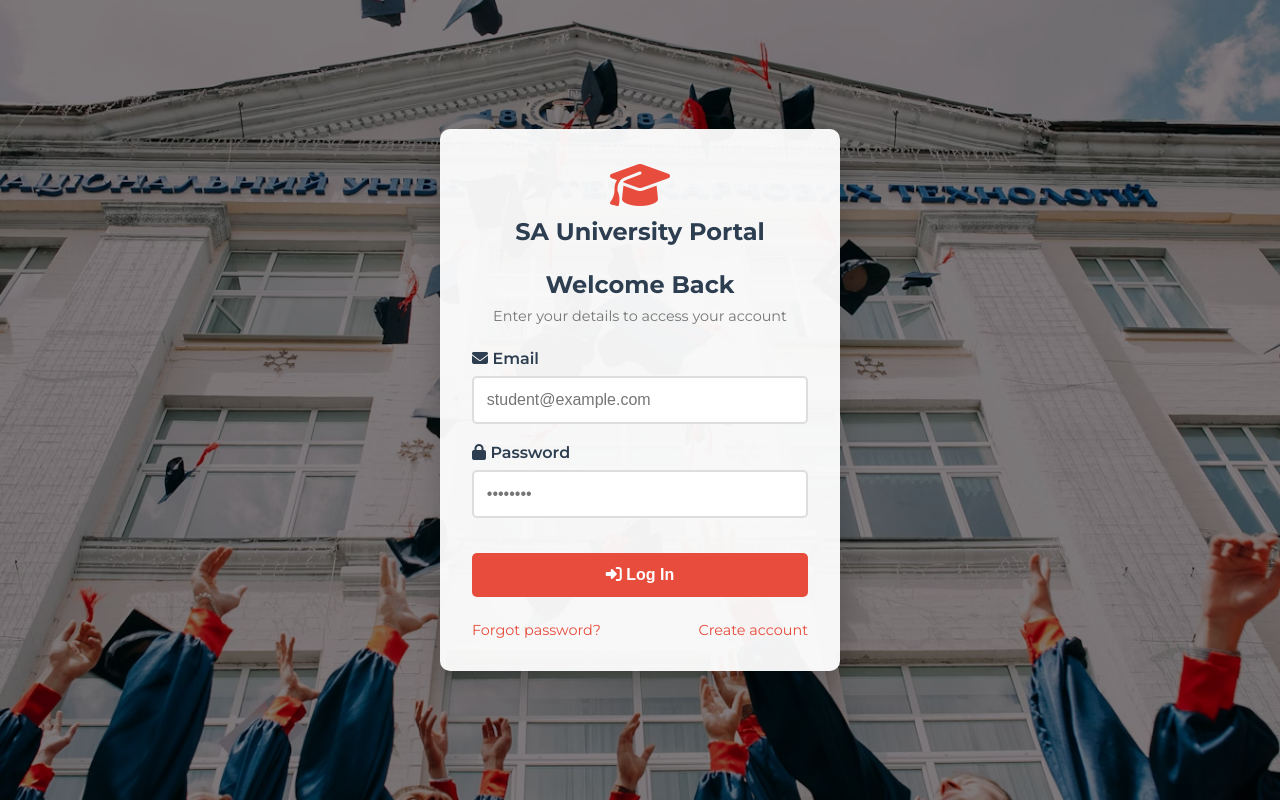
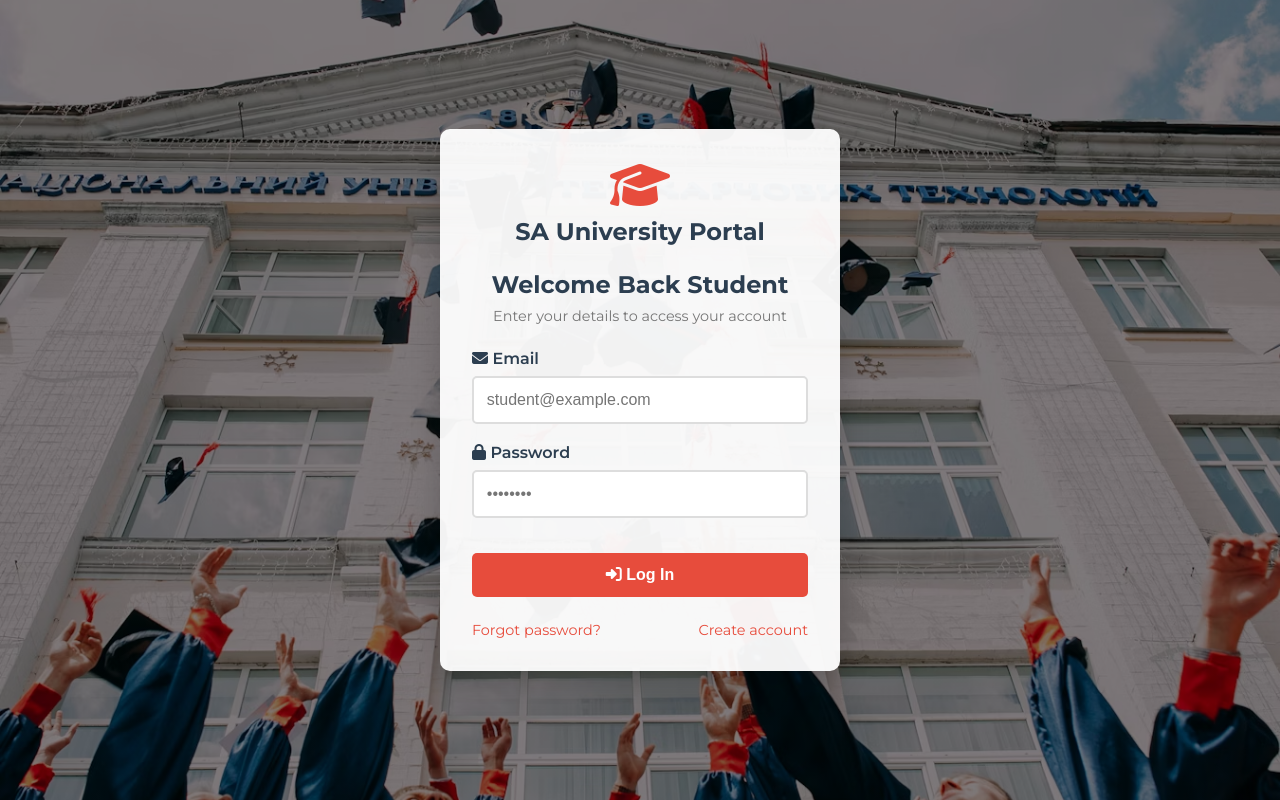
Before and after one commit to AyandaLuthuli/UniApplication, a website: page LogInPage.html in a window 1280 px wide. Drawn offline with Linux system fonts and the light colour scheme.

Commit message:
Update LogInPage.html

```diff
--- a/LogInPage.html
+++ b/LogInPage.html
@@ -28,7 +28,7 @@
       </div>
 
       <form class="login-form">
-        <h2>Welcome Back</h2>
+        <h2>Welcome Back Student</h2>
         <p>Enter your details to access your account</p>
 
         <div class="form-group">
```
